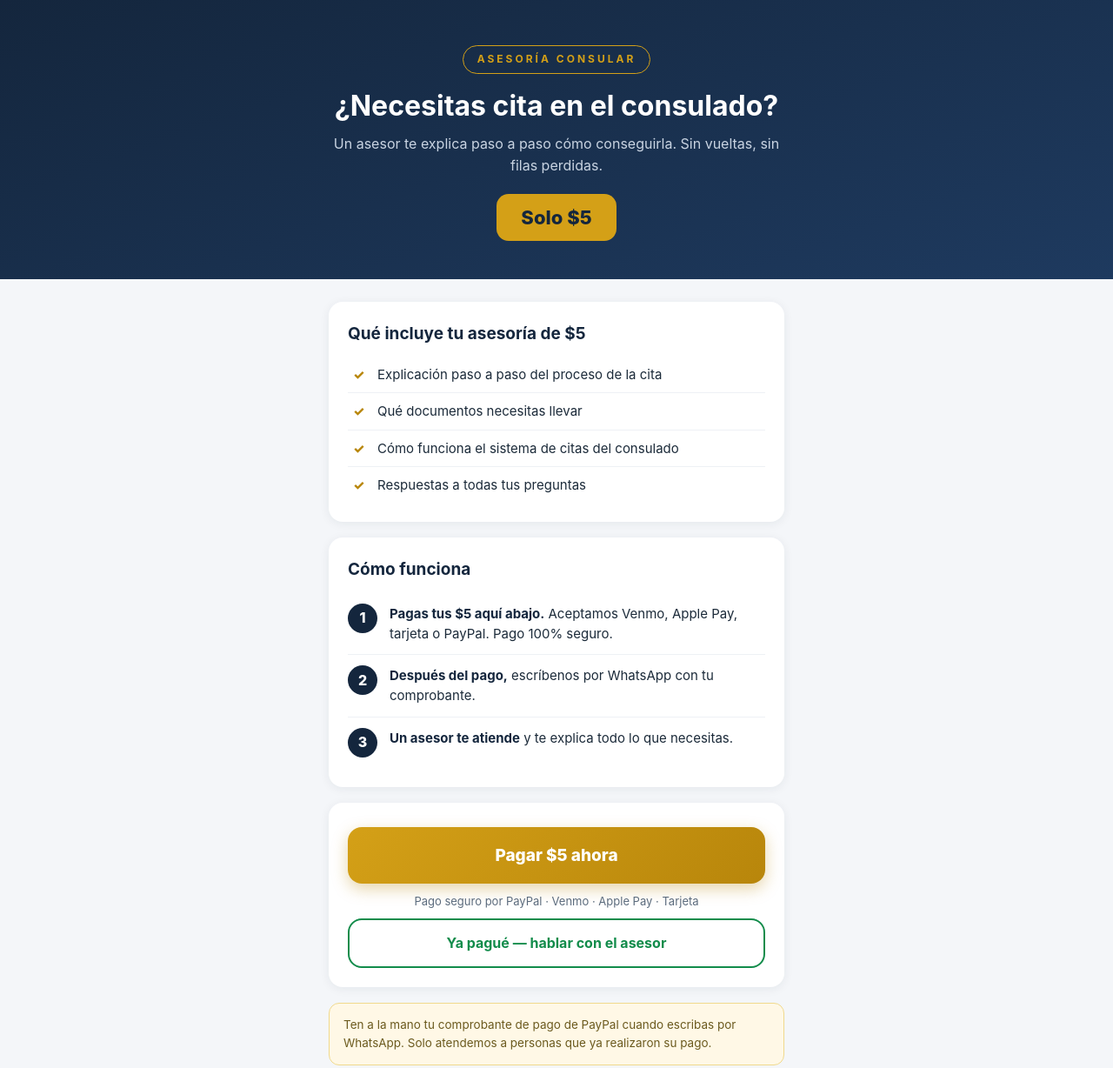
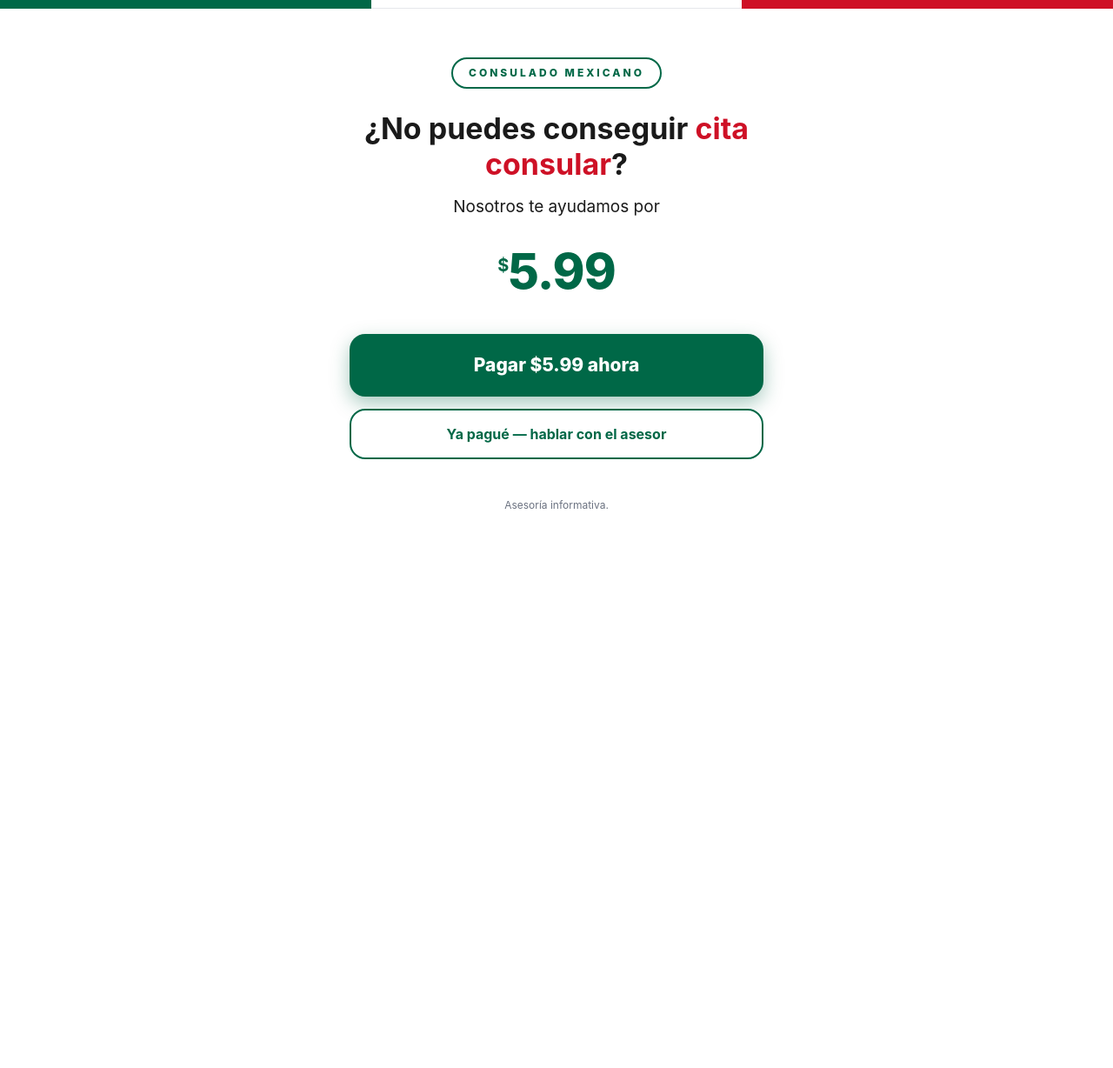
Before and after one commit to josedavidpg99-hash/CITA-CONSULAR, a plain HTML site: page index.html in a window 1280 px wide. Shown: the top 1228 px of the page at 87% size. After the commit the page ends 800 px from the top, so only its background shows below. Drawn offline with Linux system fonts and the light colour scheme.

Commit message:
Página minimalista colores de México, precio .99, sin explicaciones

```diff
--- a/index.html
+++ b/index.html
@@ -3,76 +3,45 @@
 <head>
 <meta charset="UTF-8">
 <meta name="viewport" content="width=device-width, initial-scale=1.0">
-<title>Asesoría Cita Consular — $5</title>
+<title>Asesoría Cita Consular — $5.99</title>
 <style>
-  :root{--navy:#14263d;--navy2:#1e3a5f;--gold:#d4a017;--gold2:#b8860b;--bg:#f4f6f9;--txt:#1c2b3a;--mut:#5b6b7d;}
+  :root{--verde:#006847;--blanco:#ffffff;--rojo:#CE1126;--txt:#1a1a1a;--mut:#6b7280;}
   *{margin:0;padding:0;box-sizing:border-box;}
-  body{font-family:-apple-system,BlinkMacSystemFont,"Segoe UI",Roboto,Arial,sans-serif;background:var(--bg);color:var(--txt);line-height:1.55;}
-  .hero{background:linear-gradient(160deg,var(--navy) 0%,var(--navy2) 100%);color:#fff;padding:52px 22px 44px;text-align:center;}
-  .eyebrow{display:inline-block;font-size:12px;letter-spacing:3px;font-weight:700;color:var(--gold);border:1px solid var(--gold);border-radius:20px;padding:6px 16px;margin-bottom:18px;}
-  .hero h1{font-size:32px;line-height:1.2;margin-bottom:12px;}
-  .hero p{color:#c9d4e2;font-size:16px;max-width:520px;margin:0 auto;}
-  .price{display:inline-block;margin-top:20px;background:var(--gold);color:#14263d;font-weight:800;font-size:22px;border-radius:14px;padding:10px 28px;}
-  .wrap{max-width:560px;margin:0 auto;padding:26px 18px 60px;}
-  .card{background:#fff;border-radius:16px;padding:22px;margin-bottom:18px;box-shadow:0 2px 12px rgba(20,38,61,.07);}
-  .card h2{font-size:19px;margin-bottom:12px;color:var(--navy);}
-  .card ul{list-style:none;}
-  .card li{padding:9px 0 9px 34px;position:relative;border-bottom:1px solid #eef1f5;font-size:15px;}
-  .card li:last-child{border:none;}
-  .card li::before{content:"✓";position:absolute;left:6px;top:9px;color:var(--gold2);font-weight:800;}
-  .steps{counter-reset:s;}
-  .step{display:flex;gap:14px;padding:12px 0;border-bottom:1px solid #eef1f5;}
-  .step:last-child{border:none;}
-  .n{flex:0 0 34px;height:34px;border-radius:50%;background:var(--navy);color:#fff;font-weight:800;display:flex;align-items:center;justify-content:center;}
-  .step p{font-size:15px;} .step b{color:var(--navy);}
-  .paybtn{display:block;text-align:center;background:linear-gradient(135deg,var(--gold),var(--gold2));color:#fff;font-size:19px;font-weight:800;text-decoration:none;border-radius:16px;padding:18px;margin:6px 0 10px;box-shadow:0 6px 18px rgba(184,134,11,.35);}
+  body{font-family:-apple-system,BlinkMacSystemFont,"Segoe UI",Roboto,Arial,sans-serif;background:var(--blanco);color:var(--txt);line-height:1.5;}
+  .tricolor{display:flex;height:10px;}
+  .tricolor div{flex:1;}
+  .tricolor .v{background:var(--verde);}
+  .tricolor .b{background:var(--blanco);border-bottom:1px solid #e5e7eb;}
+  .tricolor .r{background:var(--rojo);}
+  .wrap{max-width:520px;margin:0 auto;padding:56px 22px 60px;text-align:center;}
+  .sello{display:inline-block;font-size:12px;letter-spacing:3px;font-weight:800;color:var(--verde);border:2px solid var(--verde);border-radius:999px;padding:7px 18px;margin-bottom:26px;}
+  h1{font-size:34px;line-height:1.2;margin-bottom:14px;}
+  h1 .rojo{color:var(--rojo);}
+  .sub{font-size:19px;color:var(--txt);margin-bottom:8px;}
+  .precio{font-size:56px;font-weight:800;color:var(--verde);margin:18px 0 30px;letter-spacing:-1px;}
+  .precio small{font-size:20px;font-weight:700;vertical-align:super;}
+  .paybtn{display:block;text-align:center;background:var(--verde);color:#fff;font-size:21px;font-weight:800;text-decoration:none;border-radius:18px;padding:20px;margin:0 0 14px;box-shadow:0 8px 22px rgba(0,104,71,.35);}
   .paybtn:active{transform:scale(.98);}
-  .methods{text-align:center;color:var(--mut);font-size:13px;margin-bottom:6px;}
-  .wa{display:block;text-align:center;background:#fff;color:#128c4b;border:2px solid #128c4b;font-weight:700;text-decoration:none;border-radius:16px;padding:14px;margin-top:10px;font-size:16px;}
-  .note{background:#fff8e6;border:1px solid #f0d98c;border-radius:12px;padding:14px 16px;font-size:13.5px;color:#6b5a1e;margin-bottom:18px;}
-  footer{text-align:center;color:var(--mut);font-size:12px;padding:0 20px 30px;}
+  .wa{display:block;text-align:center;background:#fff;color:var(--verde);border:2px solid var(--verde);font-weight:700;text-decoration:none;border-radius:18px;padding:15px;margin-top:6px;font-size:16px;}
+  footer{margin-top:44px;color:var(--mut);font-size:12px;}
 </style>
 </head>
 <body>
 
-<div class="hero">
-  <span class="eyebrow">ASESORÍA CONSULAR</span>
-  <h1>¿Necesitas cita en el consulado?</h1>
-  <p>Un asesor te explica paso a paso cómo conseguirla. Sin vueltas, sin filas perdidas.</p>
-  <div class="price">Solo $5</div>
-</div>
+<div class="tricolor"><div class="v"></div><div class="b"></div><div class="r"></div></div>
 
 <div class="wrap">
+  <span class="sello">CONSULADO MEXICANO</span>
+  <h1>¿No puedes conseguir <span class="rojo">cita consular</span>?</h1>
+  <p class="sub">Nosotros te ayudamos por</p>
+  <div class="precio"><small>$</small>5.99</div>
 
-  <div class="card">
-    <h2>Qué incluye tu asesoría de $5</h2>
-    <ul>
-      <li>Explicación paso a paso del proceso de la cita</li>
-      <li>Qué documentos necesitas llevar</li>
-      <li>Cómo funciona el sistema de citas del consulado</li>
-      <li>Respuestas a todas tus preguntas</li>
-    </ul>
-  </div>
+  <!-- PEGA AQUÍ EL PAYPAL PAYMENT LINK DE LA CUENTA DE TU ESPOSA -->
+  <a class="paybtn" id="payBtn" href="PEGA-AQUI-EL-LINK-DE-PAYPAL">Pagar $5.99 ahora</a>
+  <a class="wa" href="https://wa.me/13852302341?text=Hola%2C%20ya%20pagu%C3%A9%20mi%20asesor%C3%ADa%20de%20cita%20consular%20(%245.99).%20Mi%20nombre%20es%3A%20">Ya pagué — hablar con el asesor</a>
 
-  <div class="card">
-    <h2>Cómo funciona</h2>
-    <div class="step"><div class="n">1</div><p><b>Pagas tus $5 aquí abajo.</b> Aceptamos Venmo, Apple Pay, tarjeta o PayPal. Pago 100% seguro.</p></div>
-    <div class="step"><div class="n">2</div><p><b>Después del pago,</b> escríbenos por WhatsApp con tu comprobante.</p></div>
-    <div class="step"><div class="n">3</div><p><b>Un asesor te atiende</b> y te explica todo lo que necesitas.</p></div>
-  </div>
-
-  <div class="card">
-    <!-- PEGA AQUÍ EL PAYPAL PAYMENT LINK DE LA CUENTA DE TU ESPOSA -->
-    <a class="paybtn" id="payBtn" href="PEGA-AQUI-EL-LINK-DE-PAYPAL">Pagar $5 ahora</a>
-    <p class="methods">Pago seguro por PayPal · Venmo · Apple Pay · Tarjeta</p>
-    <a class="wa" href="https://wa.me/13852302341?text=Hola%2C%20ya%20pagu%C3%A9%20mi%20asesor%C3%ADa%20de%20cita%20consular%20(%245).%20Mi%20nombre%20es%3A%20">Ya pagué — hablar con el asesor</a>
-  </div>
-
-  <div class="note">Ten a la mano tu comprobante de pago de PayPal cuando escribas por WhatsApp. Solo atendemos a personas que ya realizaron su pago.</div>
-
+  <footer>Asesoría informativa.</footer>
 </div>
-
-<footer>Asesoría informativa sobre el proceso de citas consulares.</footer>
 
 </body>
 </html>
```
